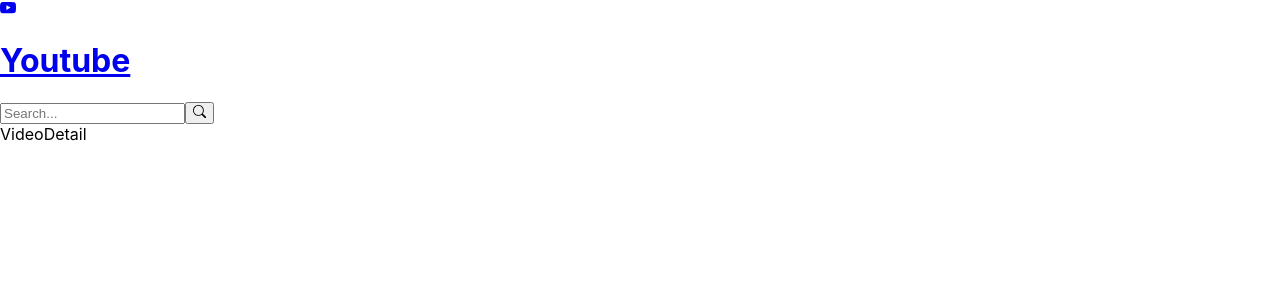
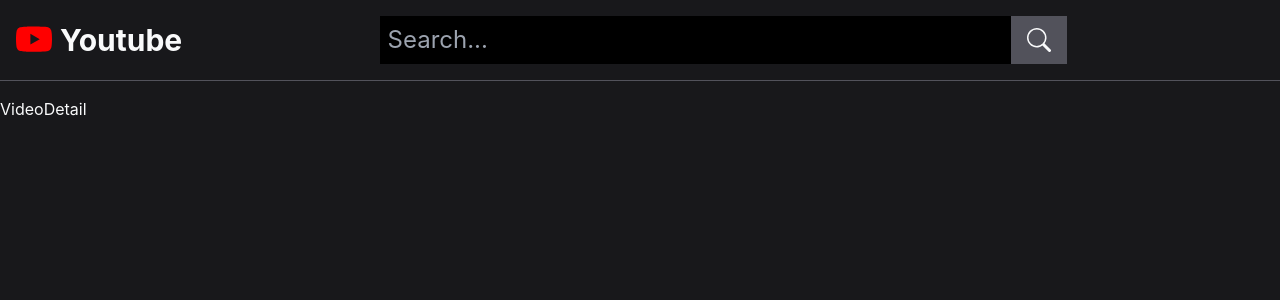
Before and after one commit to Winter-Climbing/youtube-react, a React (Create React App) app: page /videos/watch/1 in a window 1280 px wide. Shown: the top 300 px of the page. Built offline with nearby package versions, Linux system fonts and the light colour scheme.

Commit message:
search bar tailwind css 적용

```diff
--- a/package.json
+++ b/package.json
@@ -36,5 +36,8 @@
       "last 1 firefox version",
       "last 1 safari version"
     ]
+  },
+  "devDependencies": {
+    "tailwindcss": "^3.2.4"
   }
 }
--- a/src/components/SearchHeader.jsx
+++ b/src/components/SearchHeader.jsx
@@ -16,19 +16,20 @@
   useEffect(() => setText(keyword || ""), [keyword]);
 
   return (
-    <header>
-      <Link to="/">
-        <BsYoutube />
-        <h1>Youtube</h1>
+    <header className="w-full flex p-4 text-2xl border-b border-zinc-600 mb-4">
+      <Link to="/" className="flex items-center">
+        <BsYoutube className="text-4xl text-brand" />
+        <h1 className="font-bold ml-2 text-3xl">Youtube</h1>
       </Link>
-      <form onSubmit={handleSubmit}>
+      <form className="w-full flex justify-center" onSubmit={handleSubmit}>
         <input
+          className="w-7/12 p-2 outline-none bg-black text-gray-500"
           type="text"
           placeholder="Search..."
           value={text}
           onChange={(e) => setText(e.target.value)}
         />
-        <button type="submit">
+        <button className="bg-zinc-600 px-4" type="submit">
           <BsSearch />
         </button>
       </form>
--- a/src/index.css
+++ b/src/index.css
@@ -1,13 +1,25 @@
+@tailwind base;
+@tailwind components;
+@tailwind utilities;
+
 body {
   margin: 0;
-  font-family: -apple-system, BlinkMacSystemFont, 'Segoe UI', 'Roboto', 'Oxygen',
-    'Ubuntu', 'Cantarell', 'Fira Sans', 'Droid Sans', 'Helvetica Neue',
+  font-family: -apple-system, BlinkMacSystemFont, "Segoe UI", "Roboto", "Oxygen",
+    "Ubuntu", "Cantarell", "Fira Sans", "Droid Sans", "Helvetica Neue",
     sans-serif;
   -webkit-font-smoothing: antialiased;
   -moz-osx-font-smoothing: grayscale;
+  width: 100vw;
+  height: 100vw;
+  @apply flex flex-col items-center;
+  @apply bg-zinc-900 text-gray-50;
+}
+
+#root {
+  @apply w-full max-w-screen-2xl;
 }
 
 code {
-  font-family: source-code-pro, Menlo, Monaco, Consolas, 'Courier New',
+  font-family: source-code-pro, Menlo, Monaco, Consolas, "Courier New",
     monospace;
 }
--- /dev/null
+++ b/tailwind.config.js
@@ -0,0 +1,12 @@
+/** @type {import('tailwindcss').Config} */
+module.exports = {
+  content: ["./src/**/*.{js,jsx}"],
+  theme: {
+    extend: {
+      colors: {
+        brand: "#FF0000",
+      },
+    },
+  },
+  plugins: [],
+};
```
Also changed, not shown: 1 other file (tests, documents, lock files or other folders).
